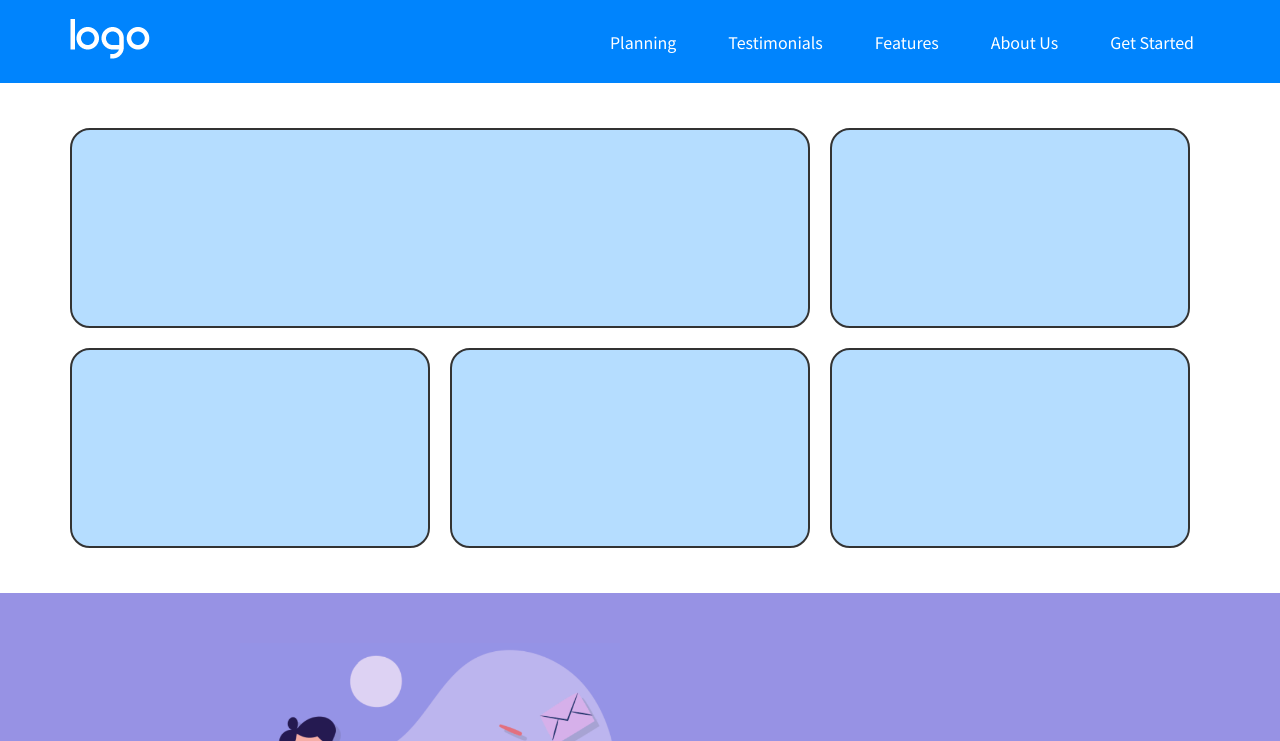
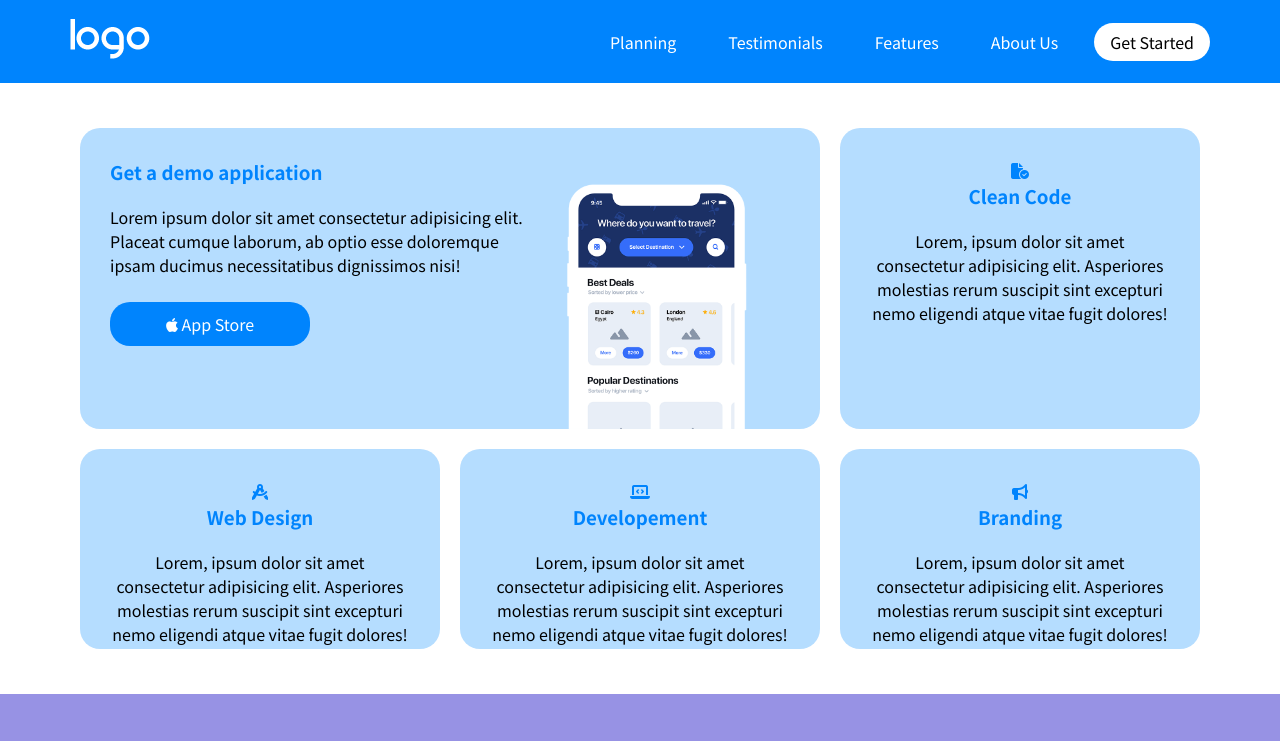
Before and after one commit to Cinzia00/htmlcss-responsive-layout, a plain HTML site: page index.html in a window 1280 px wide. Shown: the top 741 px of the page. Drawn offline with Linux system fonts and the light colour scheme.

Commit message:
Feat sistemato sezioni html

```diff
--- a/css/style.css
+++ b/css/style.css
@@ -43,6 +43,7 @@ a {
 
 .row {
     display: flex;
+    justify-content: center;
     flex-wrap: wrap;
     gap: 20px;
 }
@@ -55,6 +56,8 @@ a {
 
 .col-3 {
     flex-basis: calc(100% / 3 - 60px / 3);
+    text-align: center;
+    display: flex;
 }
 
 .col-2 {
@@ -64,11 +67,22 @@ a {
 /* BUTTONS */
 
 .button {
+    background-color: var(--blue);
+    color: white;
+}
 
+.button-bg {
+    width: 200px;
+    padding: 10px;
+    text-align: center;
+    border-radius: 20px;
+    margin-top: 25px;
 }
 
 .button--white {
-
+    background-color: white;
+    color: black;
+    border-radius: 20px;
 }
 
 /* HEADER */
@@ -97,7 +111,7 @@ a {
     font-size: 25px;
 }
 
-/* MEDIAUERY HEADER */
+/* MEDIAQUERY HEADER */
 
 
 /* HERO */
@@ -108,13 +122,33 @@ a {
 
 .card {
     background-color: var(--lightblue);
-    padding: 20px;
+    padding: 30px;
+    padding-bottom: 0;
     border-radius: 20px;
-    border: 2px solid #333333;
     min-height: 200px;
+    display: flex;
 }
 
-/* MEDIAUERY HERO */
+.card-small {
+    flex-direction: column;
+}
+
+.icon {
+    color: var(--blue);
+}
+
+.title-bg-blue {
+    color: var(--blue);
+    margin-bottom: 20px;
+}
+
+.img-phone img {
+    display: flex;
+    padding: 20px 20px 0;
+}
+
+
+/* MEDIAQUERY HERO */
 
 @media only screen and (max-width: 575px) {
     .hero [class^="col-"] {
@@ -172,6 +206,31 @@ a {
     margin-top: 30px;
 }
 
+/* SECTION TESTIMONIAL */
+
+.testimonial {
+    text-align: center;
+    margin: 40px 0;
+}
+
+.title-testimonial {
+    color: var(--purple);
+    font-size: 30px;
+    padding: 25px;
+}
+
+.text-testimonial {
+    margin-bottom: 30px;
+}
+
+.col-bg-purple {
+    /* flex-basis: 50%; */
+    border-radius: 30px;
+    height: 200px;
+    width: 600px;
+    border: 1px solid black;
+}
+
 @media only screen and (max-width: 991px) {
     .hamburger {
         display: block;
--- a/index.html
+++ b/index.html
@@ -66,23 +66,50 @@
                 <div class="row">
 
                     <div class="col-2">
-                        <div class="card"></div>
+                        <div class="card">
+                            <div>
+                                <h3 class="title-bg-blue">Get a demo application</h3>
+                                <p>Lorem ipsum dolor sit amet consectetur adipisicing elit. Placeat cumque laborum, ab optio esse doloremque ipsam ducimus necessitatibus dignissimos nisi!</p>
+                                <div class="button button-bg"> <i class="fa-brands fa-apple"></i> App  Store</div>
+                            </div>
+                            <div>
+                                <figure class="img-phone">
+                                    <img src="./img/phone.png" alt="">
+                                </figure>
+                            </div>
+                        </div>
                     </div>
 
                     <div class="col-3">
-                        <div class="card"></div>
+                        <div class="card card-small">
+                            <div class="icon"><i class="fa-solid fa-file-circle-check"></i></div>
+                            <h3 class="title-bg-blue">Clean Code</h3>
+                            <p>Lorem, ipsum dolor sit amet consectetur adipisicing elit. Asperiores molestias rerum suscipit sint excepturi nemo eligendi atque vitae fugit dolores!</p>
+                        </div>
                     </div>
 
                     <div class="col-3">
-                        <div class="card"></div>
+                        <div class="card card-small">
+                            <div class="icon"><i class="fa-solid fa-compass-drafting"></i></div>
+                            <h3 class="title-bg-blue">Web Design</h3>
+                            <p>Lorem, ipsum dolor sit amet consectetur adipisicing elit. Asperiores molestias rerum suscipit sint excepturi nemo eligendi atque vitae fugit dolores!</p>
+                        </div>
                     </div>
 
                     <div class="col-3">
-                        <div class="card"></div>
+                        <div class="card card-small">
+                            <div class="icon"><i class="fa-solid fa-laptop-code"></i></div>
+                            <h3 class="title-bg-blue">Developement</h3>
+                            <p>Lorem, ipsum dolor sit amet consectetur adipisicing elit. Asperiores molestias rerum suscipit sint excepturi nemo eligendi atque vitae fugit dolores!</p>
+                        </div>
                     </div>
 
                     <div class="col-3">
-                        <div class="card"></div>
+                        <div class="card card-small">
+                            <div class="icon"><i class="fa-solid fa-bullhorn"></i></div>
+                            <h3 class="title-bg-blue">Branding</h3>
+                            <p>Lorem, ipsum dolor sit amet consectetur adipisicing elit. Asperiores molestias rerum suscipit sint excepturi nemo eligendi atque vitae fugit dolores!</p>
+                        </div>
                     </div>
 
                 </div>
@@ -111,7 +138,8 @@
                             </figure>
                             <h3> App Developement</h3>
                             <p>
-                                <em>Develop an on-demand app for your delivery business to reach your targeted customers without any interruption.</em>
+                                <em>Develop an
+                                     on-demand app for your delivery business to reach your targeted customers without any interruption.</em>
                             </p>
                             <button class="arrow">
                                 <i class="fa-solid fa-arrow-down-long"></i>
@@ -120,6 +148,22 @@
                     </div>
                 </div>
             </div>
+        </section>
+
+        <section class="testimonial">
+            <div class="container">
+                <p>TESTIMONIALS</p>
+                <h3 class="title-testimonial">We are committed expert partners</h3>
+                <p class="text-testimonial">We place huge value on strong relationshis and have seen the benefit they bring to our business. Customer feedback is vital in <br> helping us to get it right        </p>
+                <div class="row">
+                    <div class="col-bg-purple"></div>
+                    <div class="col-bg-purple"></div>
+                    <div class="col-bg-purple"></div>
+
+                </div>
+
+            </div>
+
         </section>
 
     </main>
```
